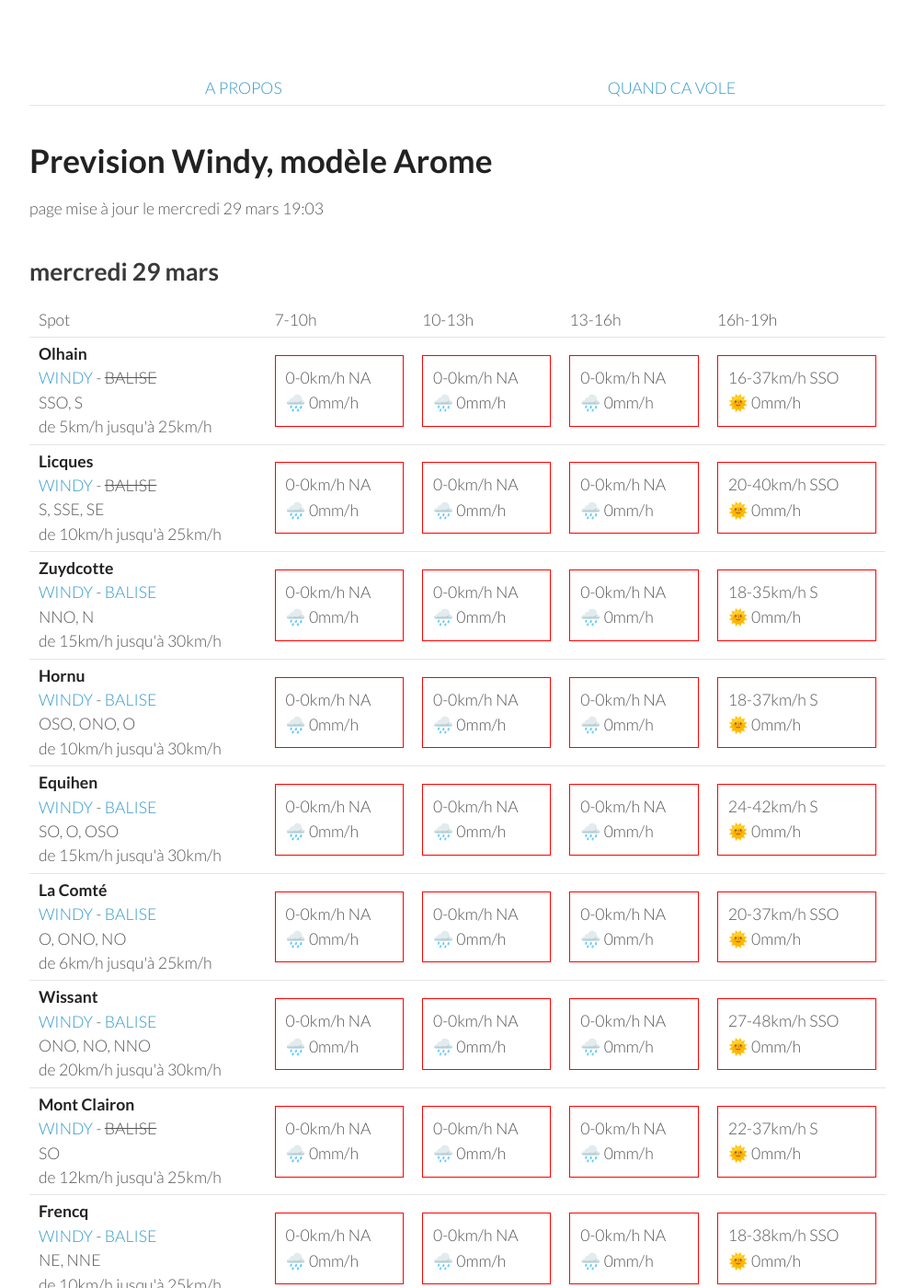
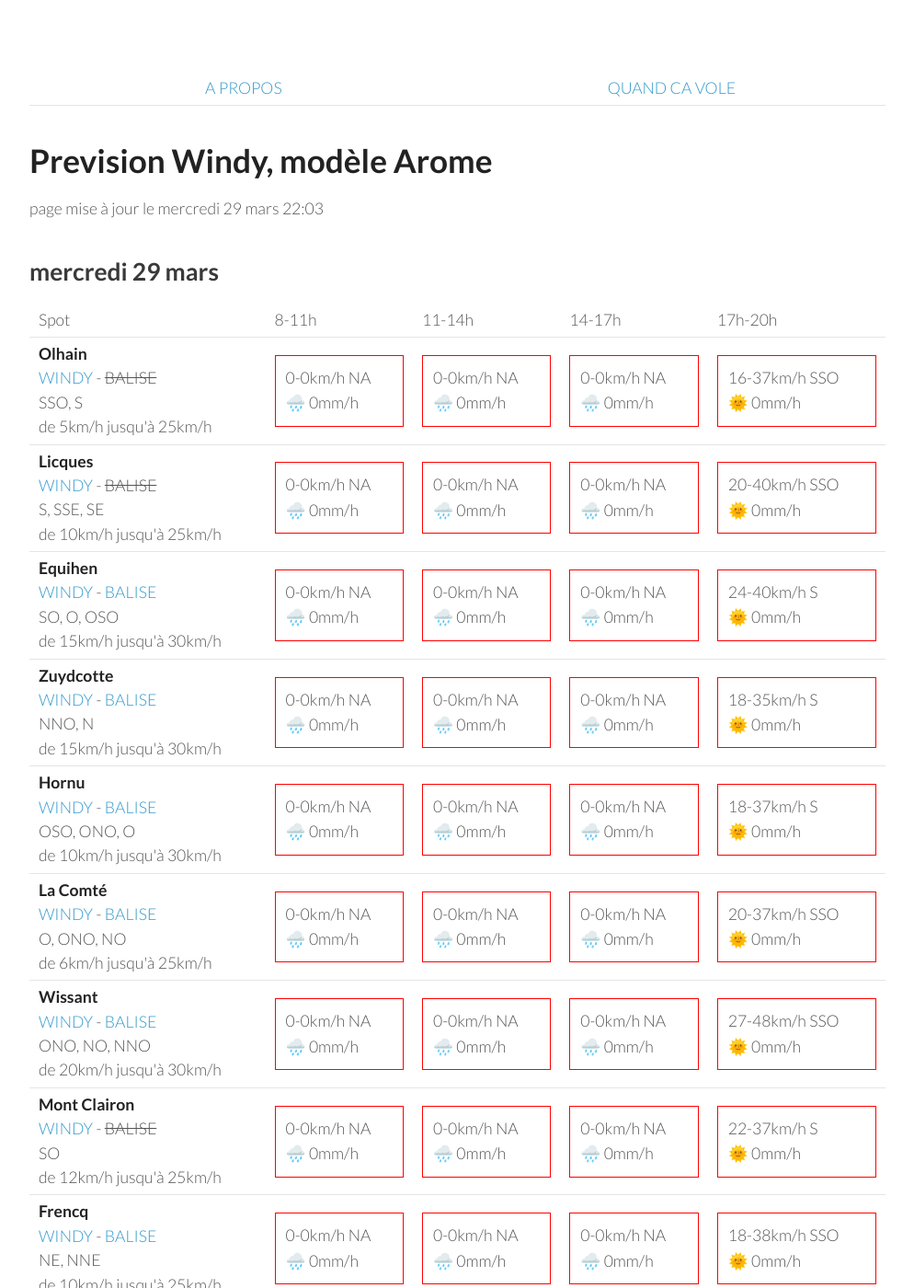
Before and after one commit to parapente-dans-le-nord/parapente-dans-le-nord.github.io, a Jekyll site: the page built from all.markdown, in a window 1280 px wide and 1400 px high. Shown: the whole window at 92% size, without its empty margins (26-1020 px from the left). Built offline with Jekyll 4.4.1, drawn with Linux system fonts in a browser that asks for light colours; some of the changed text lies outside the part shown.

Commit message:
update index.markdown

```diff
--- a/all.markdown
+++ b/all.markdown
@@ -7,7 +7,7 @@ title:  "Tous les spots"
 {: .links}
 
 # Prevision Windy, modèle Arome
-page mise à jour le mercredi 29 mars 19:03
+page mise à jour le mercredi 29 mars 22:03
 
 ## mercredi 29 mars
 
@@ -16,10 +16,10 @@ page mise à jour le mercredi 29 mars 19:03
   <tbody>
     <tr>
       <td>Spot</td>
-      <td>7-10h</td>
-      <td>10-13h</td>
-      <td>13-16h</td>
-      <td>16h-19h</td>
+      <td>8-11h</td>
+      <td>11-14h</td>
+      <td>14-17h</td>
+      <td>17h-20h</td>
     </tr>
 <tr>
         <td><strong>Olhain</strong><br><a href="https://windy.com/50.434/2.586?50.031,2.587,8,m:e3eagft">WINDY</a> - <span class="no-balise"> BALISE </span><br> <span class="vent-favorable">SSO, S</span><br><span class="force-vent">de 5km/h jusqu'à 25km/h</span> </td>
@@ -40,6 +40,15 @@ page mise à jour le mercredi 29 mars 19:03
 
     </tr>
 <tr>
+        <td><strong>Equihen</strong><br><a href="https://windy.com/50.679/1.572?50.279,1.571,8,m:e3CagdM">WINDY</a> - <span class=""><a href="https://balisemeteo.com/balise_histo.php?idBalise=159">BALISE</a> </span><br> <span class="vent-favorable">SO, O, OSO</span><br><span class="force-vent">de 15km/h jusqu'à 30km/h</span> </td>
+
+            <td><div class="not-flyable"><p>0-0km/h NA</p><p>🌧️ 0mm/h</p></div></td>
+            <td><div class="not-flyable"><p>0-0km/h NA</p><p>🌧️ 0mm/h</p></div></td>
+            <td><div class="not-flyable"><p>0-0km/h NA</p><p>🌧️ 0mm/h</p></div></td>
+            <td><div class="not-flyable"><p>24-40km/h S</p><p>🌞 0mm/h</p></div></td>
+
+    </tr>
+<tr>
         <td><strong>Zuydcotte</strong><br><a href="https://windy.com/51.064/2.491?50.669,2.488,8,m:e4hagfk">WINDY</a> - <span class=""><a href="https://www.allosurf.net/meteo/live/dunkerque-station-meteo-lfak-8329.html">BALISE</a> </span><br> <span class="vent-favorable">NNO, N</span><br><span class="force-vent">de 15km/h jusqu'à 30km/h</span> </td>
 
             <td><div class="not-flyable"><p>0-0km/h NA</p><p>🌧️ 0mm/h</p></div></td>
@@ -55,15 +64,6 @@ page mise à jour le mercredi 29 mars 19:03
             <td><div class="not-flyable"><p>0-0km/h NA</p><p>🌧️ 0mm/h</p></div></td>
             <td><div class="not-flyable"><p>0-0km/h NA</p><p>🌧️ 0mm/h</p></div></td>
             <td><div class="not-flyable"><p>18-37km/h S</p><p>🌞 0mm/h</p></div></td>
-
-    </tr>
-<tr>
-        <td><strong>Equihen</strong><br><a href="https://windy.com/50.679/1.572?50.279,1.571,8,m:e3CagdM">WINDY</a> - <span class=""><a href="https://balisemeteo.com/balise_histo.php?idBalise=159">BALISE</a> </span><br> <span class="vent-favorable">SO, O, OSO</span><br><span class="force-vent">de 15km/h jusqu'à 30km/h</span> </td>
-
-            <td><div class="not-flyable"><p>0-0km/h NA</p><p>🌧️ 0mm/h</p></div></td>
-            <td><div class="not-flyable"><p>0-0km/h NA</p><p>🌧️ 0mm/h</p></div></td>
-            <td><div class="not-flyable"><p>0-0km/h NA</p><p>🌧️ 0mm/h</p></div></td>
-            <td><div class="not-flyable"><p>24-42km/h S</p><p>🌞 0mm/h</p></div></td>
 
     </tr>
 <tr>
@@ -131,18 +131,18 @@ page mise à jour le mercredi 29 mars 19:03
   <tbody>
     <tr>
       <td>Spot</td>
-      <td>7-10h</td>
-      <td>10-13h</td>
-      <td>13-16h</td>
-      <td>16h-19h</td>
+      <td>8-11h</td>
+      <td>11-14h</td>
+      <td>14-17h</td>
+      <td>17h-20h</td>
     </tr>
 <tr>
         <td><strong>Equihen</strong><br><a href="https://windy.com/50.679/1.572?50.279,1.571,8,m:e3CagdM">WINDY</a> - <span class=""><a href="https://balisemeteo.com/balise_histo.php?idBalise=159">BALISE</a> </span><br> <span class="vent-favorable">SO, O, OSO</span><br><span class="force-vent">de 15km/h jusqu'à 30km/h</span> </td>
 
-            <td><div class="not-flyable"><p>38-59km/h SO</p><p>🌞 0mm/h</p></div></td>
-            <td><div class="not-flyable"><p>31-53km/h SO</p><p>🌞 0mm/h</p></div></td>
-            <td><div class="not-flyable"><p>40-61km/h SO</p><p>🌧 0.7mm/h</p></div></td>
-            <td><div class="not-flyable"><p>29-50km/h SO</p><p>🌧 0.2mm/h</p></div></td>
+            <td><div class="not-flyable"><p>40-57km/h SO</p><p>🌞 0mm/h</p></div></td>
+            <td><div class="not-flyable"><p>33-51km/h SO</p><p>🌞 0mm/h</p></div></td>
+            <td><div class="not-flyable"><p>42-59km/h SO</p><p>🌧 0.7mm/h</p></div></td>
+            <td><div class="not-flyable"><p>31-50km/h SO</p><p>🌧 0.2mm/h</p></div></td>
 
 
     </tr>
@@ -257,10 +257,10 @@ page mise à jour le mercredi 29 mars 19:03
   <tbody>
     <tr>
       <td>Spot</td>
-      <td>7-10h</td>
-      <td>10-13h</td>
-      <td>13-16h</td>
-      <td>16h-19h</td>
+      <td>8-11h</td>
+      <td>11-14h</td>
+      <td>14-17h</td>
+      <td>17h-20h</td>
     </tr>
 <tr>
         <td><strong>Mont Clairon</strong><br><a href="https://windy.com/49.919/2.729?49.515,2.730,8,m:e2magfH">WINDY</a> - <span class="no-balise"> BALISE </span><br> <span class="vent-favorable">SO</span><br><span class="force-vent">de 12km/h jusqu'à 25km/h</span> </td>
@@ -275,9 +275,9 @@ page mise à jour le mercredi 29 mars 19:03
 <tr>
         <td><strong>Equihen</strong><br><a href="https://windy.com/50.679/1.572?50.279,1.571,8,m:e3CagdM">WINDY</a> - <span class=""><a href="https://balisemeteo.com/balise_histo.php?idBalise=159">BALISE</a> </span><br> <span class="vent-favorable">SO, O, OSO</span><br><span class="force-vent">de 15km/h jusqu'à 30km/h</span> </td>
 
-            <td><div class="not-flyable"><p>57-85km/h SO</p><p>🌧 0.2mm/h</p></div></td>
-            <td><div class="not-flyable"><p>50-87km/h SO</p><p>🌧 4.6mm/h</p></div></td>
-            <td><div class="not-flyable"><p>51-90km/h OSO</p><p>🌧 1.6mm/h</p></div></td>
+            <td><div class="not-flyable"><p>57-83km/h SO</p><p>🌧 0.2mm/h</p></div></td>
+            <td><div class="not-flyable"><p>51-87km/h SO</p><p>🌧 4.6mm/h</p></div></td>
+            <td><div class="not-flyable"><p>53-90km/h OSO</p><p>🌧 1.5mm/h</p></div></td>
             <td><div class="not-flyable"><p>53-100km/h OSO</p><p>🌧 0.8mm/h</p></div></td>
 
 
@@ -383,10 +383,10 @@ page mise à jour le mercredi 29 mars 19:03
   <tbody>
     <tr>
       <td>Spot</td>
-      <td>7-10h</td>
-      <td>10-13h</td>
-      <td>13-16h</td>
-      <td>16h-19h</td>
+      <td>8-11h</td>
+      <td>11-14h</td>
+      <td>14-17h</td>
+      <td>17h-20h</td>
     </tr>
 <tr>
         <td><strong>Zuydcotte</strong><br><a href="https://windy.com/51.064/2.491?50.669,2.488,8,m:e4hagfk">WINDY</a> - <span class=""><a href="https://www.allosurf.net/meteo/live/dunkerque-station-meteo-lfak-8329.html">BALISE</a> </span><br> <span class="vent-favorable">NNO, N</span><br><span class="force-vent">de 15km/h jusqu'à 30km/h</span> </td>
@@ -451,7 +451,7 @@ page mise à jour le mercredi 29 mars 19:03
 <tr>
         <td><strong>Equihen</strong><br><a href="https://windy.com/50.679/1.572?50.279,1.571,8,m:e3CagdM">WINDY</a> - <span class=""><a href="https://balisemeteo.com/balise_histo.php?idBalise=159">BALISE</a> </span><br> <span class="vent-favorable">SO, O, OSO</span><br><span class="force-vent">de 15km/h jusqu'à 30km/h</span> </td>
 
-            <td><div class="not-flyable"><p>20-48km/h ONO</p><p>🌧 1.1mm/h</p></div></td>
+            <td><div class="not-flyable"><p>20-46km/h ONO</p><p>🌧 1.1mm/h</p></div></td>
             <td><div class="not-flyable"><p>14-33km/h NNO</p><p>🌧 0.4mm/h</p></div></td>
             <td><div class="not-flyable"><p>16-29km/h N</p><p>🌧 0.6mm/h</p></div></td>
             <td><div class="not-flyable"><p>20-35km/h N</p><p>🌞 0mm/h</p></div></td>
@@ -509,10 +509,10 @@ page mise à jour le mercredi 29 mars 19:03
   <tbody>
     <tr>
       <td>Spot</td>
-      <td>7-10h</td>
-      <td>10-13h</td>
-      <td>13-16h</td>
-      <td>16h-19h</td>
+      <td>8-11h</td>
+      <td>11-14h</td>
+      <td>14-17h</td>
+      <td>17h-20h</td>
     </tr>
 <tr>
         <td><strong>Frencq</strong><br><a href="https://windy.com/50.559/1.669?50.159,1.670,8,m:e3qagdV">WINDY</a> - <span class=""><a href="https://balisemeteo.com/balise_histo.php?idBalise=159">BALISE</a> </span><br> <span class="vent-favorable">NE, NNE</span><br><span class="force-vent">de 10km/h jusqu'à 25km/h</span> </td>
@@ -578,7 +578,7 @@ page mise à jour le mercredi 29 mars 19:03
         <td><strong>Equihen</strong><br><a href="https://windy.com/50.679/1.572?50.279,1.571,8,m:e3CagdM">WINDY</a> - <span class=""><a href="https://balisemeteo.com/balise_histo.php?idBalise=159">BALISE</a> </span><br> <span class="vent-favorable">SO, O, OSO</span><br><span class="force-vent">de 15km/h jusqu'à 30km/h</span> </td>
 
             <td><div class="not-flyable"><p>24-42km/h NNE</p><p>🌞 0mm/h</p></div></td>
-            <td><div class="not-flyable"><p>24-46km/h NNE</p><p>🌞 0mm/h</p></div></td>
+            <td><div class="not-flyable"><p>25-46km/h NNE</p><p>🌞 0mm/h</p></div></td>
             <td><div class="not-flyable"><p>24-44km/h NNE</p><p>🌞 0mm/h</p></div></td>
             <td><div class="not-flyable"><p>25-48km/h NNE</p><p>🌞 0mm/h</p></div></td>
 
@@ -635,10 +635,10 @@ page mise à jour le mercredi 29 mars 19:03
   <tbody>
     <tr>
       <td>Spot</td>
-      <td>7-10h</td>
-      <td>10-13h</td>
-      <td>13-16h</td>
-      <td>16h-19h</td>
+      <td>8-11h</td>
+      <td>11-14h</td>
+      <td>14-17h</td>
+      <td>17h-20h</td>
     </tr>
 <tr>
         <td><strong>Frencq</strong><br><a href="https://windy.com/50.559/1.669?50.159,1.670,8,m:e3qagdV">WINDY</a> - <span class=""><a href="https://balisemeteo.com/balise_histo.php?idBalise=159">BALISE</a> </span><br> <span class="vent-favorable">NE, NNE</span><br><span class="force-vent">de 10km/h jusqu'à 25km/h</span> </td>
@@ -705,7 +705,7 @@ page mise à jour le mercredi 29 mars 19:03
 
             <td><div class="not-flyable"><p>7-12km/h ENE</p><p>🌞 0mm/h</p></div></td>
             <td><div class="not-flyable"><p>12-25km/h NE</p><p>🌞 0mm/h</p></div></td>
-            <td><div class="not-flyable"><p>11-25km/h NNE</p><p>🌞 0mm/h</p></div></td>
+            <td><div class="not-flyable"><p>12-25km/h NNE</p><p>🌞 0mm/h</p></div></td>
             <td><div class="not-flyable"><p>18-33km/h NNE</p><p>🌞 0mm/h</p></div></td>
 
 
```
Also changed, not shown: index.markdown (+5 -5 lines).
